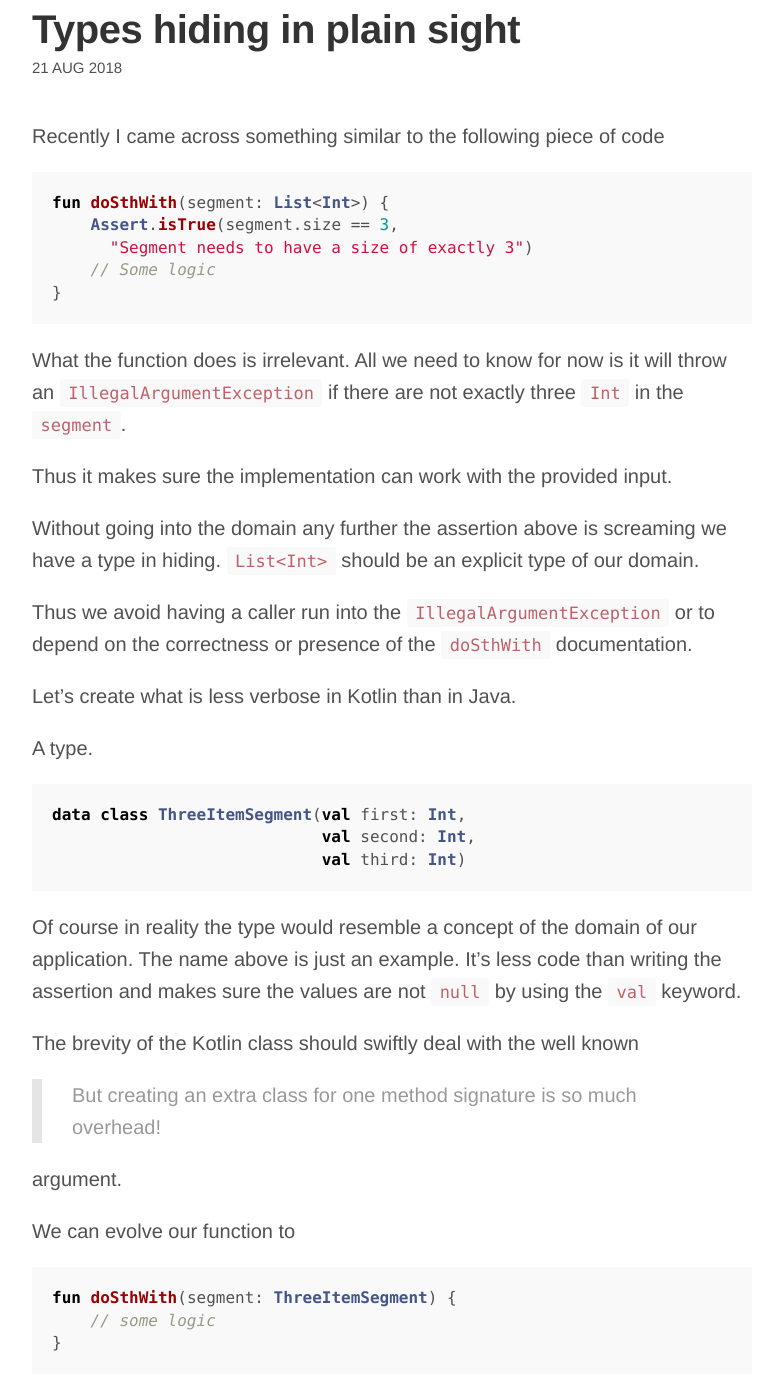
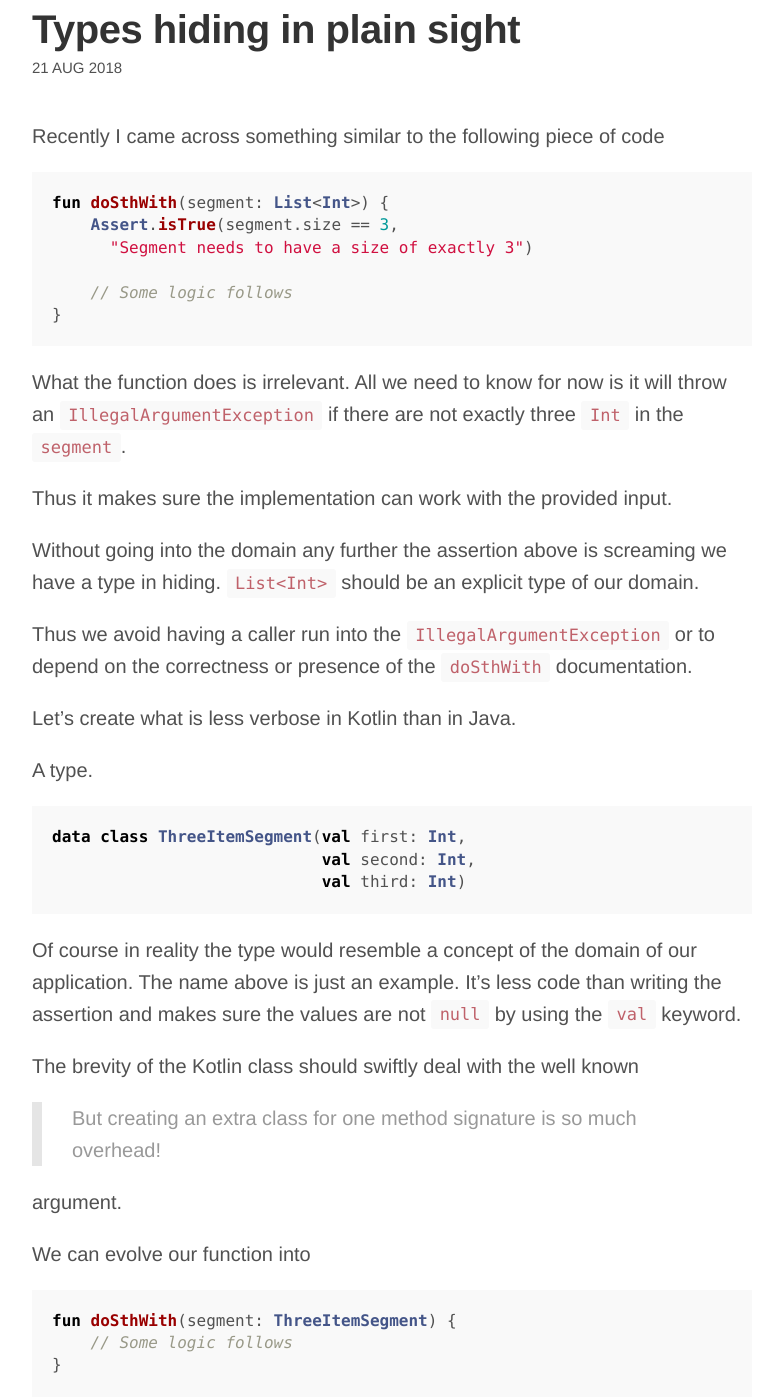
Before and after one commit to schlegde/schlegel.github.io, a Jekyll site: the page built from _posts/2018-08-21-where-types-hide.md, in a window 1280 px wide and 1400 px high, scrolled down 259 px. Shown: the whole window, without its empty margins (248-1019 px from the left). Built offline with Jekyll 4.4.1, drawn with Linux system fonts in a browser that asks for light colours; comment, search, counter and statistics services are not loaded.

Commit message:
improve wording

```diff
--- a/_posts/2018-08-21-where-types-hide.md
+++ b/_posts/2018-08-21-where-types-hide.md
@@ -13,7 +13,8 @@ Recently I came across something similar to the following piece of code
 fun doSthWith(segment: List<Int>) {
     Assert.isTrue(segment.size == 3,
       "Segment needs to have a size of exactly 3")
-    // Some logic
+
+    // Some logic follows
 }
 {% endhighlight %}
 
@@ -43,11 +44,11 @@ The brevity of the Kotlin class should swiftly deal with the well known
 
 argument.
 
-We can evolve our function to
+We can evolve our function into
 
 {% highlight kotlin %}
 fun doSthWith(segment: ThreeItemSegment) {
-    // some logic
+    // Some logic follows
 }
 {% endhighlight %}
 
```
